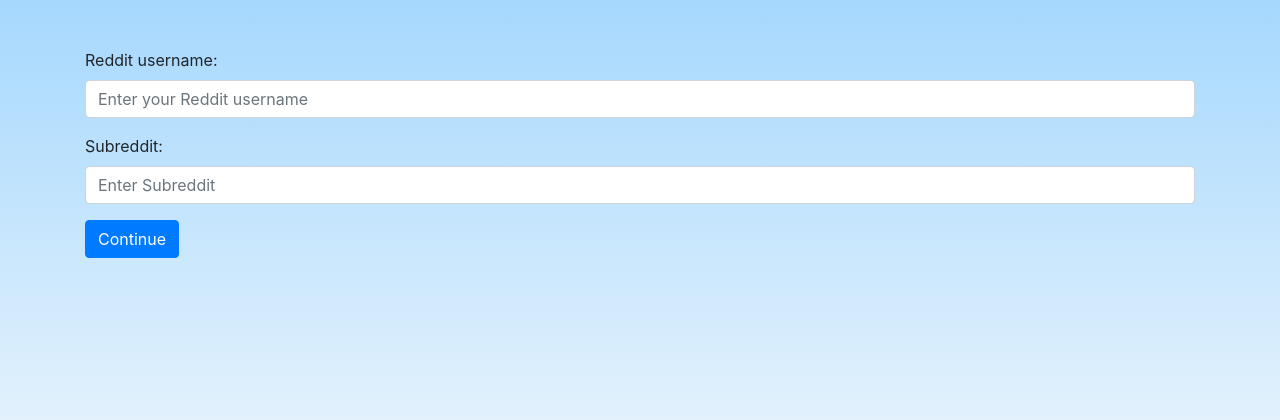
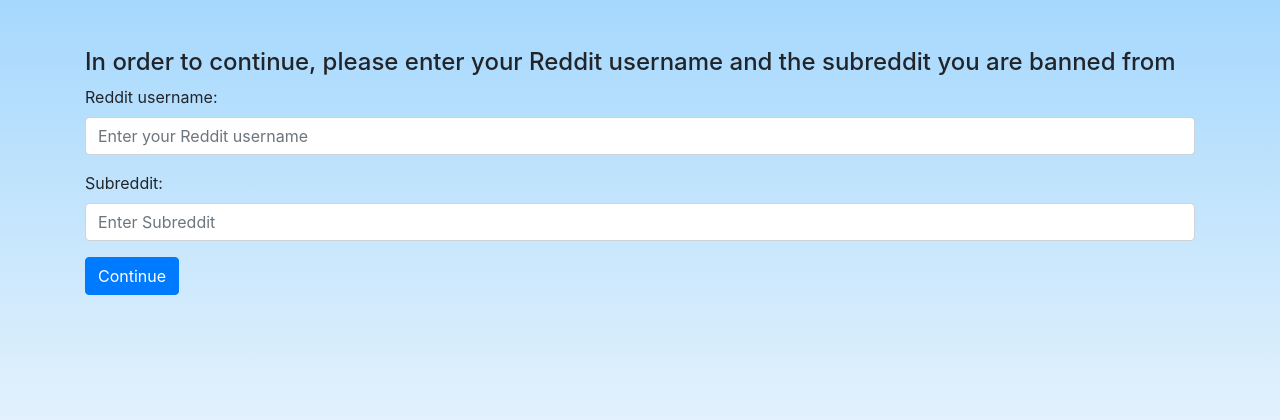
Before and after one commit to casmlab/appealmod, a Django app: page /ban-appeal/auth/ in a window 1280 px wide. Shown: the top 420 px of the page. Run offline with Django 5.2, Linux system fonts and the light colour scheme; some libraries are stand-ins or nearby versions.

Commit message:
ban-appeals: Add header for the auth form

```diff
--- a/templates/ban-appeal/auth.html
+++ b/templates/ban-appeal/auth.html
@@ -3,9 +3,14 @@
 {% block content %}
     <form method="post">
         {% csrf_token %}
+        <h4>
+            In order to continue, please enter your Reddit username and the subreddit you are banned from
+        </h4>
+
         <div class="validation-errors">
             {{ form.non_field_errors }}
         </div>
+
         <div class="form-group">
             <label for="id_reddit_username">{{ form.reddit_username.label }}:</label>
             {{ form.reddit_username }}
@@ -13,6 +18,7 @@
                 {{ form.reddit_username.errors }}
             </div>
         </div>
+
         <div class="form-group">
             <label for="id_subreddit">{{ form.subreddit.label }}:</label>
             {{ form.subreddit }}
```
